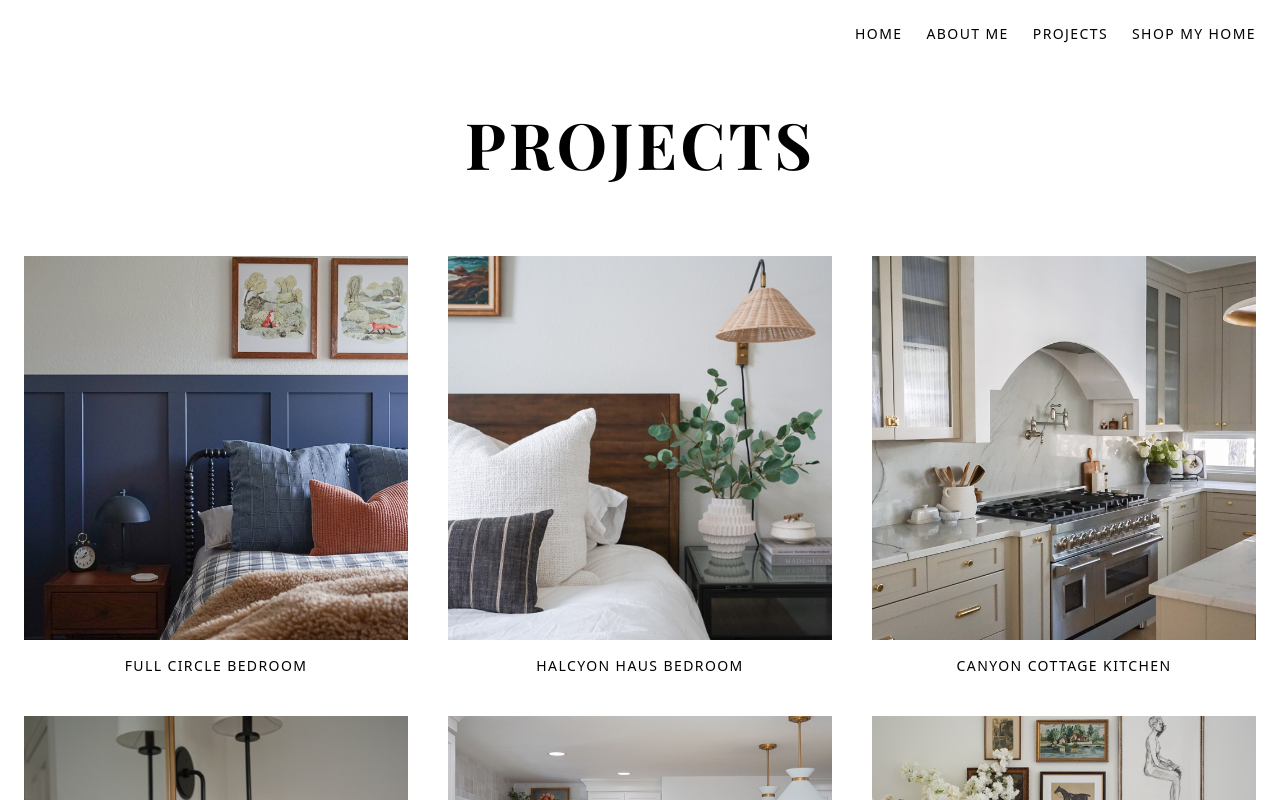
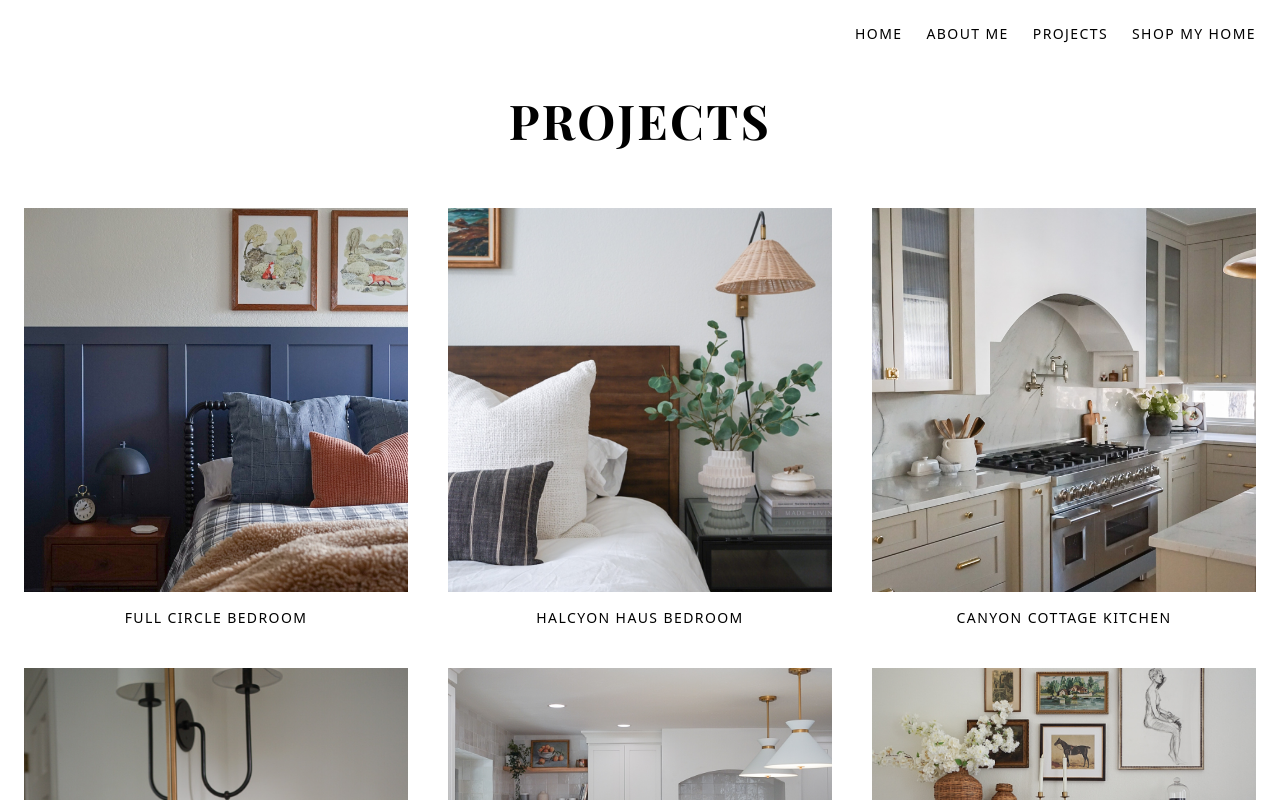
Before and after one commit to HalcyonHaus/halcyonhaus-site, a Next.js app: page /projects in a window 1280 px wide. Shown: the top 800 px of the page. Built offline with nearby package versions, Linux system fonts and the light colour scheme.

Commit message:
Update projects.js

```diff
--- a/pages/projects.js
+++ b/pages/projects.js
@@ -66,12 +66,12 @@ export default function ProjectsPage() {
 
       {/* Projects Grid */}
       <main className="px-6 py-24">
-        <h1
-        className="text-[14px] md:text-[64px] font-bold tracking-wider text-center"
-        style={{ fontFamily: "'Playfair Display', serif" }}
+       <h1
+  className="text-2xl md:text-5xl font-bold tracking-wider text-center"
+  style={{ fontFamily: "'Playfair Display', serif" }}
         >
-      PROJECTS
-        </h1>
+        PROJECTS
+       </h1>
         <div className="grid grid-cols-1 sm:grid-cols-2 lg:grid-cols-3 gap-10 mt-16">
           {projects.map((project, index) => (
             <div key={index} className="group">
```
